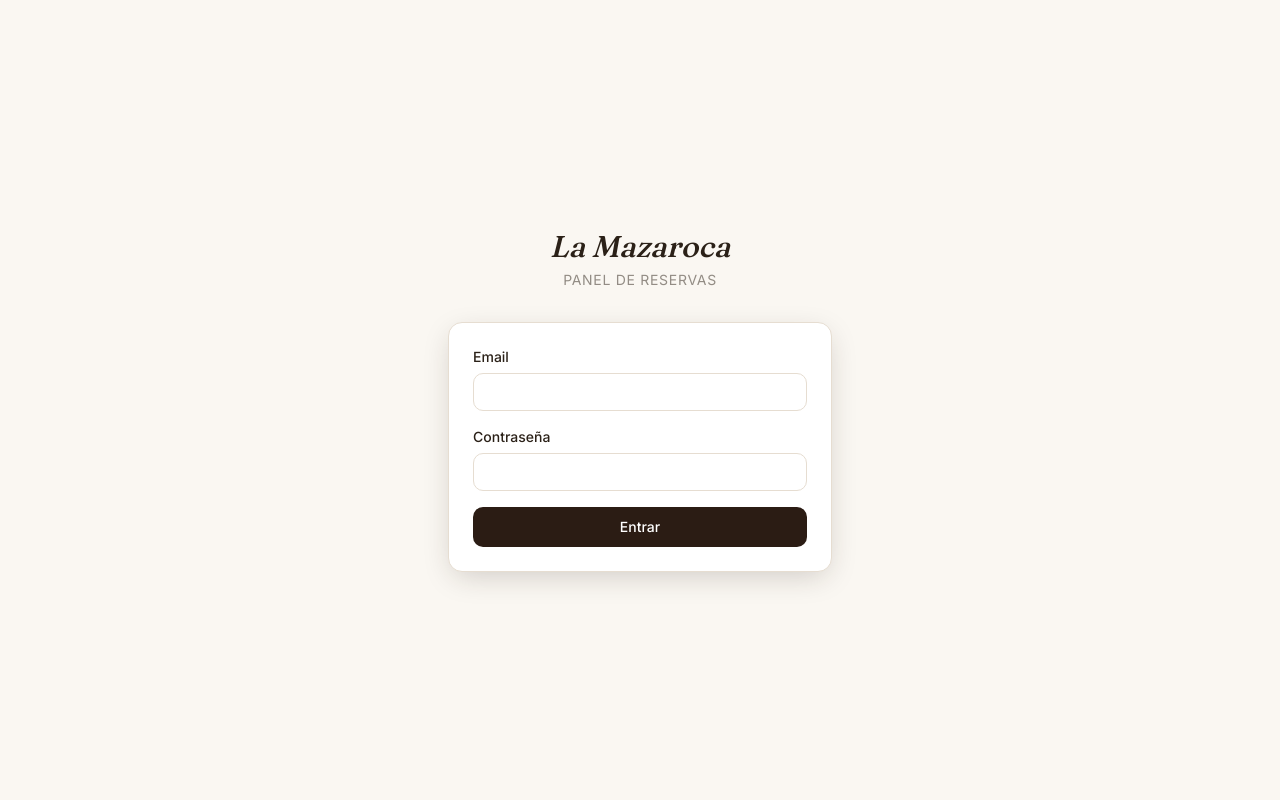
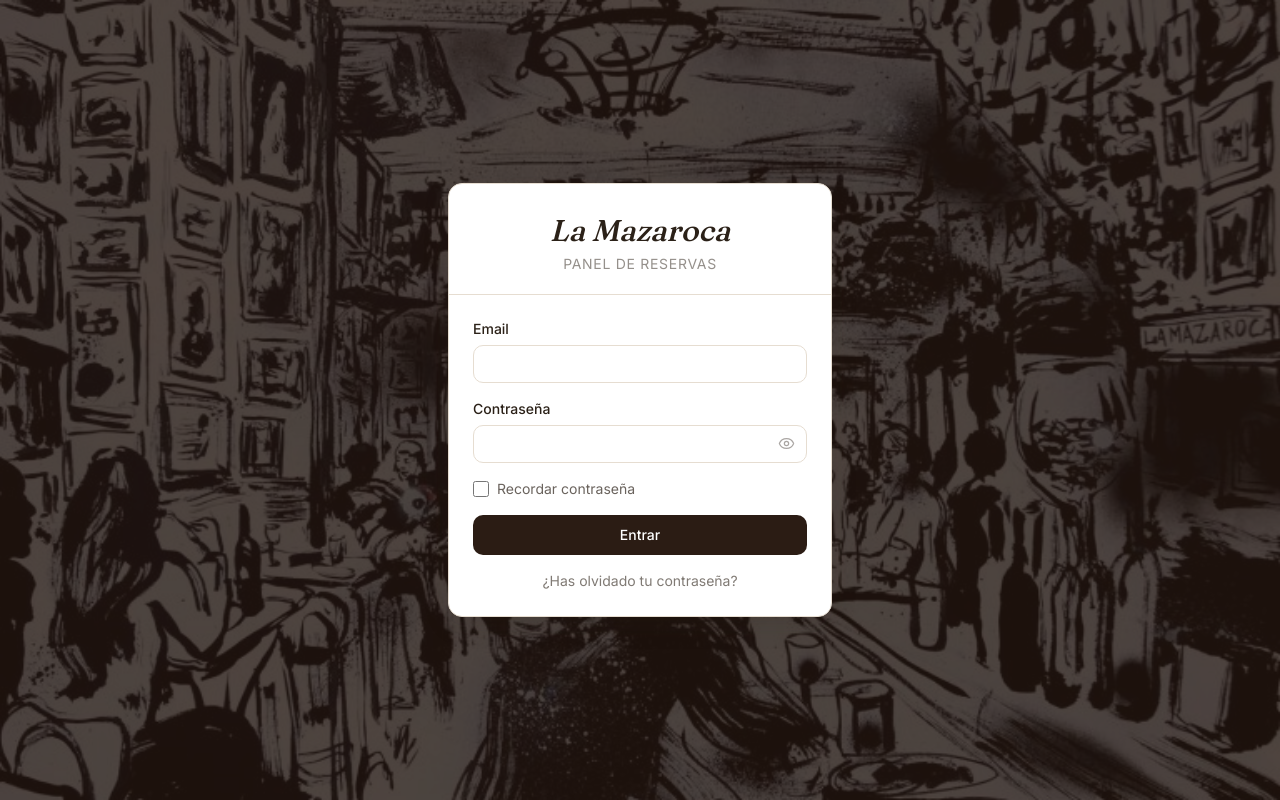
Before and after one commit to jrsepul2020/lamazaroca, a Next.js app: page / in a window 1280 px wide. Built offline with nearby package versions, Linux system fonts and the light colour scheme.

Commit message:
Redesign login: title inside card, background image, password toggle, remember email, and forgot-password flow

```diff
--- /dev/null
+++ b/app/actualizar-password/page.tsx
@@ -0,0 +1,114 @@
+"use client";
+
+import { useEffect, useState } from "react";
+import { useRouter } from "next/navigation";
+import { Eye, EyeOff } from "lucide-react";
+import { crearClienteNavegador } from "@/lib/supabase/client";
+
+export default function ActualizarPasswordPage() {
+  const router = useRouter();
+  const [password, setPassword] = useState("");
+  const [verPassword, setVerPassword] = useState(false);
+  const [cargando, setCargando] = useState(false);
+  const [listoParaActualizar, setListoParaActualizar] = useState(false);
+  const [error, setError] = useState("");
+  const [ok, setOk] = useState(false);
+
+  useEffect(() => {
+    const supabase = crearClienteNavegador();
+    // El enlace del email deja a Supabase crear una sesión de recuperación.
+    const {
+      data: { subscription },
+    } = supabase.auth.onAuthStateChange((event) => {
+      if (event === "PASSWORD_RECOVERY") setListoParaActualizar(true);
+    });
+    supabase.auth.getSession().then(({ data }) => {
+      if (data.session) setListoParaActualizar(true);
+    });
+    return () => subscription.unsubscribe();
+  }, []);
+
+  async function handleSubmit(e: React.FormEvent) {
+    e.preventDefault();
+    setCargando(true);
+    setError("");
+
+    const supabase = crearClienteNavegador();
+    const { error } = await supabase.auth.updateUser({ password });
+
+    if (error) {
+      setError("No se pudo actualizar la contraseña. Vuelve a solicitar el enlace.");
+      setCargando(false);
+      return;
+    }
+
+    setOk(true);
+    setCargando(false);
+    setTimeout(() => router.push("/admin"), 1500);
+  }
+
+  return (
+    <div className="relative flex min-h-screen items-center justify-center overflow-hidden bg-espresso-950 px-5">
+      <div
+        className="absolute inset-0 bg-cover bg-center"
+        style={{ backgroundImage: "url(/img/lamazaroca.jpeg)" }}
+      />
+      <div className="absolute inset-0 bg-espresso-950/80" />
+
+      <div className="relative w-full max-w-sm">
+        <div className="mb-8 rounded-xl border border-white/10 bg-espresso-950/60 px-6 py-5 text-center backdrop-blur-sm">
+          <p className="font-serif italic text-3xl leading-tight text-white">La Mazaroca</p>
+          <p className="mt-1 text-sm uppercase tracking-wider text-white/60">Panel de reservas</p>
+        </div>
+
+        <div className="rounded-xl border border-line bg-surface p-6 shadow-popover">
+          {!listoParaActualizar ? (
+            <p className="text-sm text-ink/70">
+              Abre el enlace que te hemos enviado por email para poder establecer una contraseña nueva.
+            </p>
+          ) : ok ? (
+            <p className="text-sm text-ink/70">Contraseña actualizada. Entrando al panel...</p>
+          ) : (
+            <form onSubmit={handleSubmit} className="space-y-4">
+              <div>
+                <label htmlFor="password" className="mb-1.5 block text-sm font-medium text-ink">
+                  Nueva contraseña
+                </label>
+                <div className="relative">
+                  <input
+                    id="password"
+                    type={verPassword ? "text" : "password"}
+                    required
+                    minLength={6}
+                    autoComplete="new-password"
+                    value={password}
+                    onChange={(e) => setPassword(e.target.value)}
+                    className="w-full rounded-lg border border-line bg-white px-3 py-2 pr-10 text-sm text-ink outline-none focus:border-ink/40"
+                  />
+                  <button
+                    type="button"
+                    onClick={() => setVerPassword((v) => !v)}
+                    aria-label={verPassword ? "Ocultar contraseña" : "Mostrar contraseña"}
+                    className="absolute inset-y-0 right-0 flex items-center px-3 text-ink/40 hover:text-ink/70"
+                  >
+                    {verPassword ? <EyeOff size={17} strokeWidth={1.75} /> : <Eye size={17} strokeWidth={1.75} />}
+                  </button>
+                </div>
+              </div>
+
+              {error && <p className="text-sm text-red-600">{error}</p>}
+
+              <button
+                type="submit"
+                disabled={cargando}
+                className="w-full rounded-lg bg-espresso-900 px-4 py-2.5 text-sm font-medium text-white transition-colors hover:bg-espresso-900/90 disabled:opacity-60"
+              >
+                {cargando ? "Guardando..." : "Guardar contraseña"}
+              </button>
+            </form>
+          )}
+        </div>
+      </div>
+    </div>
+  );
+}
--- a/app/page.tsx
+++ b/app/page.tsx
@@ -1,15 +1,33 @@
 "use client";
 
-import { useState } from "react";
+import { useEffect, useState } from "react";
 import { useRouter } from "next/navigation";
+import { Eye, EyeOff } from "lucide-react";
 import { crearClienteNavegador } from "@/lib/supabase/client";
+
+const CLAVE_EMAIL_RECORDADO = "mazaroca_email_recordado";
 
 export default function LoginPage() {
   const router = useRouter();
+  const [modo, setModo] = useState<"login" | "recuperar">("login");
+
   const [email, setEmail] = useState("");
   const [password, setPassword] = useState("");
+  const [verPassword, setVerPassword] = useState(false);
+  const [recordar, setRecordar] = useState(false);
   const [cargando, setCargando] = useState(false);
   const [error, setError] = useState("");
+
+  const [emailRecuperar, setEmailRecuperar] = useState("");
+  const [enlaceEnviado, setEnlaceEnviado] = useState(false);
+
+  useEffect(() => {
+    const emailGuardado = localStorage.getItem(CLAVE_EMAIL_RECORDADO);
+    if (emailGuardado) {
+      setEmail(emailGuardado);
+      setRecordar(true);
+    }
+  }, []);
 
   async function handleSubmit(e: React.FormEvent) {
     e.preventDefault();
@@ -25,19 +43,52 @@ export default function LoginPage() {
       return;
     }
 
+    if (recordar) {
+      localStorage.setItem(CLAVE_EMAIL_RECORDADO, email);
+    } else {
+      localStorage.removeItem(CLAVE_EMAIL_RECORDADO);
+    }
+
     router.push("/admin");
     router.refresh();
   }
 
+  async function handleRecuperar(e: React.FormEvent) {
+    e.preventDefault();
+    setCargando(true);
+    setError("");
+
+    const supabase = crearClienteNavegador();
+    const { error } = await supabase.auth.resetPasswordForEmail(emailRecuperar, {
+      redirectTo: `${window.location.origin}/actualizar-password`,
+    });
+
+    setCargando(false);
+    if (error) {
+      setError("No se pudo enviar el enlace. Comprueba el email.");
+      return;
+    }
+    setEnlaceEnviado(true);
+  }
+
   return (
-    <div className="flex min-h-screen items-center justify-center bg-surface-warm px-5">
-      <div className="w-full max-w-sm">
-        <div className="mb-8 text-center">
+    <div className="relative flex min-h-screen items-center justify-center overflow-hidden bg-espresso-950 px-5">
+      <div
+        className="absolute inset-0 bg-cover bg-center"
+        style={{ backgroundImage: "url(/img/lamazaroca.jpeg)" }}
+      />
+      <div className="absolute inset-0 bg-espresso-950/80" />
+
+      <div className="relative w-full max-w-sm">
+        <div className="overflow-hidden rounded-xl border border-line bg-surface shadow-popover">
+          <div className="border-b border-line px-6 pb-5 pt-7 text-center">
             <p className="font-serif italic text-3xl leading-tight text-ink">La Mazaroca</p>
             <p className="mt-1 text-sm uppercase tracking-wider text-ink/50">Panel de reservas</p>
           </div>
 
-        <form onSubmit={handleSubmit} className="space-y-4 rounded-xl border border-line bg-surface p-6 shadow-popover">
+          <div className="p-6">
+            {modo === "login" ? (
+              <form onSubmit={handleSubmit} className="space-y-4">
                 <div>
                   <label htmlFor="email" className="mb-1.5 block text-sm font-medium text-ink">
                     Email
@@ -57,13 +108,79 @@ export default function LoginPage() {
                   <label htmlFor="password" className="mb-1.5 block text-sm font-medium text-ink">
                     Contraseña
                   </label>
+                  <div className="relative">
                     <input
                       id="password"
-              type="password"
+                      type={verPassword ? "text" : "password"}
                       required
                       autoComplete="current-password"
                       value={password}
                       onChange={(e) => setPassword(e.target.value)}
+                      className="w-full rounded-lg border border-line bg-white px-3 py-2 pr-10 text-sm text-ink outline-none focus:border-ink/40"
+                    />
+                    <button
+                      type="button"
+                      onClick={() => setVerPassword((v) => !v)}
+                      aria-label={verPassword ? "Ocultar contraseña" : "Mostrar contraseña"}
+                      className="absolute inset-y-0 right-0 flex items-center px-3 text-ink/40 hover:text-ink/70"
+                    >
+                      {verPassword ? <EyeOff size={17} strokeWidth={1.75} /> : <Eye size={17} strokeWidth={1.75} />}
+                    </button>
+                  </div>
+                </div>
+
+                <label className="flex items-center gap-2 text-sm text-ink/70">
+                  <input
+                    type="checkbox"
+                    checked={recordar}
+                    onChange={(e) => setRecordar(e.target.checked)}
+                    className="h-4 w-4 rounded border-line accent-espresso-900"
+                  />
+                  Recordar contraseña
+                </label>
+
+                {error && <p className="text-sm text-red-600">{error}</p>}
+
+                <button
+                  type="submit"
+                  disabled={cargando}
+                  className="w-full rounded-lg bg-espresso-900 px-4 py-2.5 text-sm font-medium text-white transition-colors hover:bg-espresso-900/90 disabled:opacity-60"
+                >
+                  {cargando ? "Entrando..." : "Entrar"}
+                </button>
+
+                <button
+                  type="button"
+                  onClick={() => {
+                    setModo("recuperar");
+                    setError("");
+                    setEmailRecuperar(email);
+                  }}
+                  className="w-full text-center text-sm text-ink/60 hover:text-ink"
+                >
+                  ¿Has olvidado tu contraseña?
+                </button>
+              </form>
+            ) : (
+              <div className="space-y-4">
+                {enlaceEnviado ? (
+                  <p className="text-sm text-ink/70">
+                    Te hemos enviado un enlace a <span className="font-medium text-ink">{emailRecuperar}</span> para
+                    restablecer tu contraseña.
+                  </p>
+                ) : (
+                  <form onSubmit={handleRecuperar} className="space-y-4">
+                    <div>
+                      <label htmlFor="emailRecuperar" className="mb-1.5 block text-sm font-medium text-ink">
+                        Email
+                      </label>
+                      <input
+                        id="emailRecuperar"
+                        type="email"
+                        required
+                        autoComplete="email"
+                        value={emailRecuperar}
+                        onChange={(e) => setEmailRecuperar(e.target.value)}
                         className="w-full rounded-lg border border-line bg-white px-3 py-2 text-sm text-ink outline-none focus:border-ink/40"
                       />
                     </div>
@@ -75,9 +192,26 @@ export default function LoginPage() {
                       disabled={cargando}
                       className="w-full rounded-lg bg-espresso-900 px-4 py-2.5 text-sm font-medium text-white transition-colors hover:bg-espresso-900/90 disabled:opacity-60"
                     >
-            {cargando ? "Entrando..." : "Entrar"}
+                      {cargando ? "Enviando..." : "Enviar enlace"}
                     </button>
                   </form>
+                )}
+
+                <button
+                  type="button"
+                  onClick={() => {
+                    setModo("login");
+                    setError("");
+                    setEnlaceEnviado(false);
+                  }}
+                  className="w-full text-center text-sm text-ink/60 hover:text-ink"
+                >
+                  Volver al inicio de sesión
+                </button>
+              </div>
+            )}
+          </div>
+        </div>
       </div>
     </div>
   );
```
Also changed, not shown: public/img/lamazaroca.jpeg (added). Lines whose indentation alone changed are shown as unchanged.
